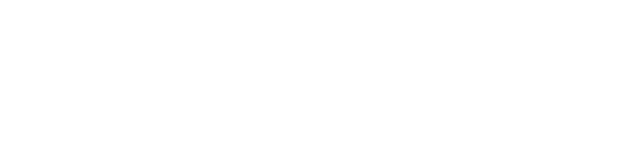
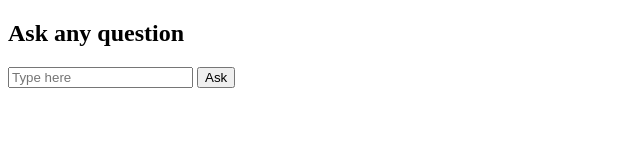
Before and after one commit to Abhinavch69/Extension-Project, a plain HTML site: page index.html in a window 1280 px wide. Shown: the whole page, without its empty margins (0-640 px from the left). Drawn offline with Linux system fonts and the light colour scheme.

Commit message:
Basic html structure

```diff
--- a/index.html
+++ b/index.html
@@ -6,6 +6,10 @@
   <title>Document</title>
 </head>
 <body>
-
+  <h2>Ask any question</h2>
+  <input type="text" placeholder="Type here" id="inp">
+  <button id="ask">Ask</button>
+  <div id="response"></div>
+  <script src="app.js"></script>
 </body>
 </html>
```
